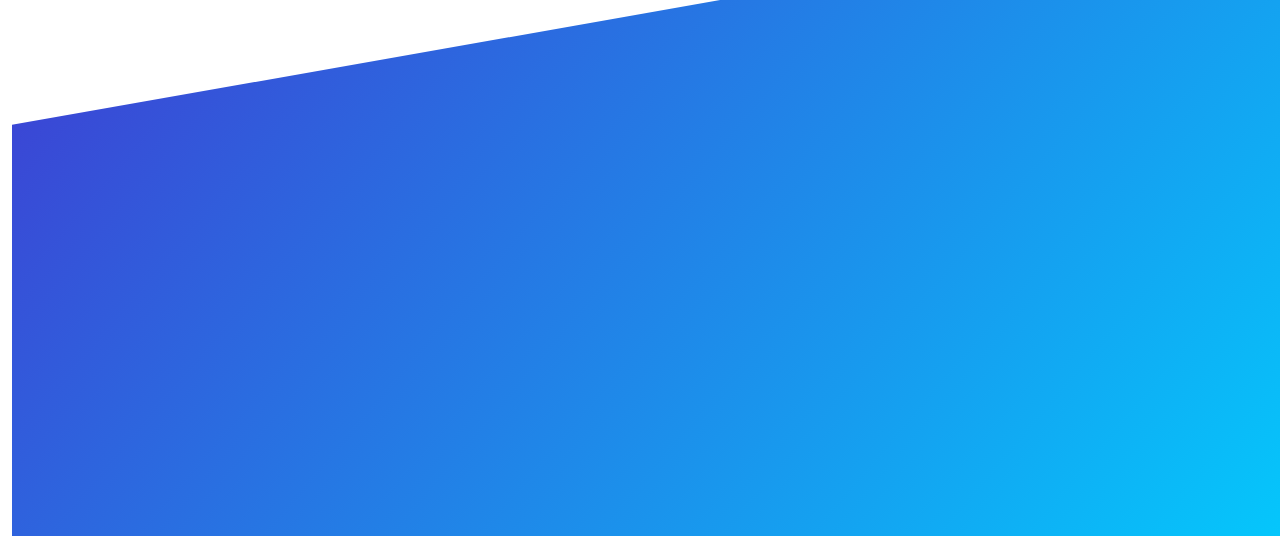
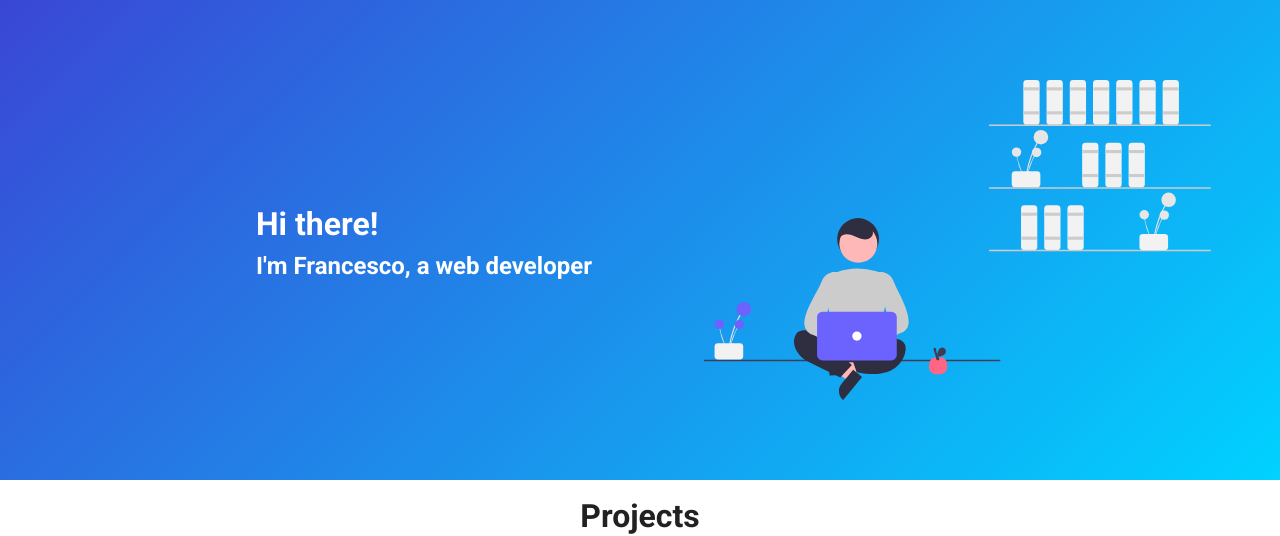
Before and after one commit to 2h3ph3rd/2h3ph3rd.github.io, a Nuxt app: page / in a window 1280 px wide. Shown: the top 536 px of the page. Built offline with nearby package versions, Linux system fonts and the light colour scheme.

Commit message:
Added in TheHeader basic text and image

```diff
--- a/components/TheHeader.vue
+++ b/components/TheHeader.vue
@@ -1,5 +1,11 @@
 <template>
-  <div class="main-container"></div>
+  <div class="main-container">
+    <div class="floating-text">
+      <h1>Hi there!</h1>
+      <h2>I'm Francesco, a web developer</h2>
+    </div>
+    <img class="image" src="/header.svg" />
+  </div>
 </template>
 
 <script>
@@ -9,11 +15,25 @@ export default {}
 <style scoped>
 .main-container {
   width: 100vw;
-  height: 100vh;
+  height: 60vh;
   background-color: white;
   background: linear-gradient(-45deg, #00d2ff 0%, #3a47d5 100%);
-  transform: skewY(10deg);
-  -webkit-transform: skewY(-10deg);
-  -moz-transform: skewY(10deg);
+}
+
+.floating-text {
+  /* background-color: rgb(238, 238, 238); */
+  position: absolute;
+  top: 25vh;
+  left: 20vw;
+  width: 30vw;
+  border-radius: 20px;
+  color: white;
+}
+
+.image {
+  position: absolute;
+  top: 10vh;
+  left: 55vw;
+  height: 40vh;
 }
 </style>
--- a/layouts/default.vue
+++ b/layouts/default.vue
@@ -1,9 +1,7 @@
 <template>
   <v-app>
     <v-main>
-      <v-container fluid>
-        <Nuxt />
-      </v-container>
+      <Nuxt />
     </v-main>
 
     <the-footer />
```
Also changed, not shown: static/header.svg (added).
